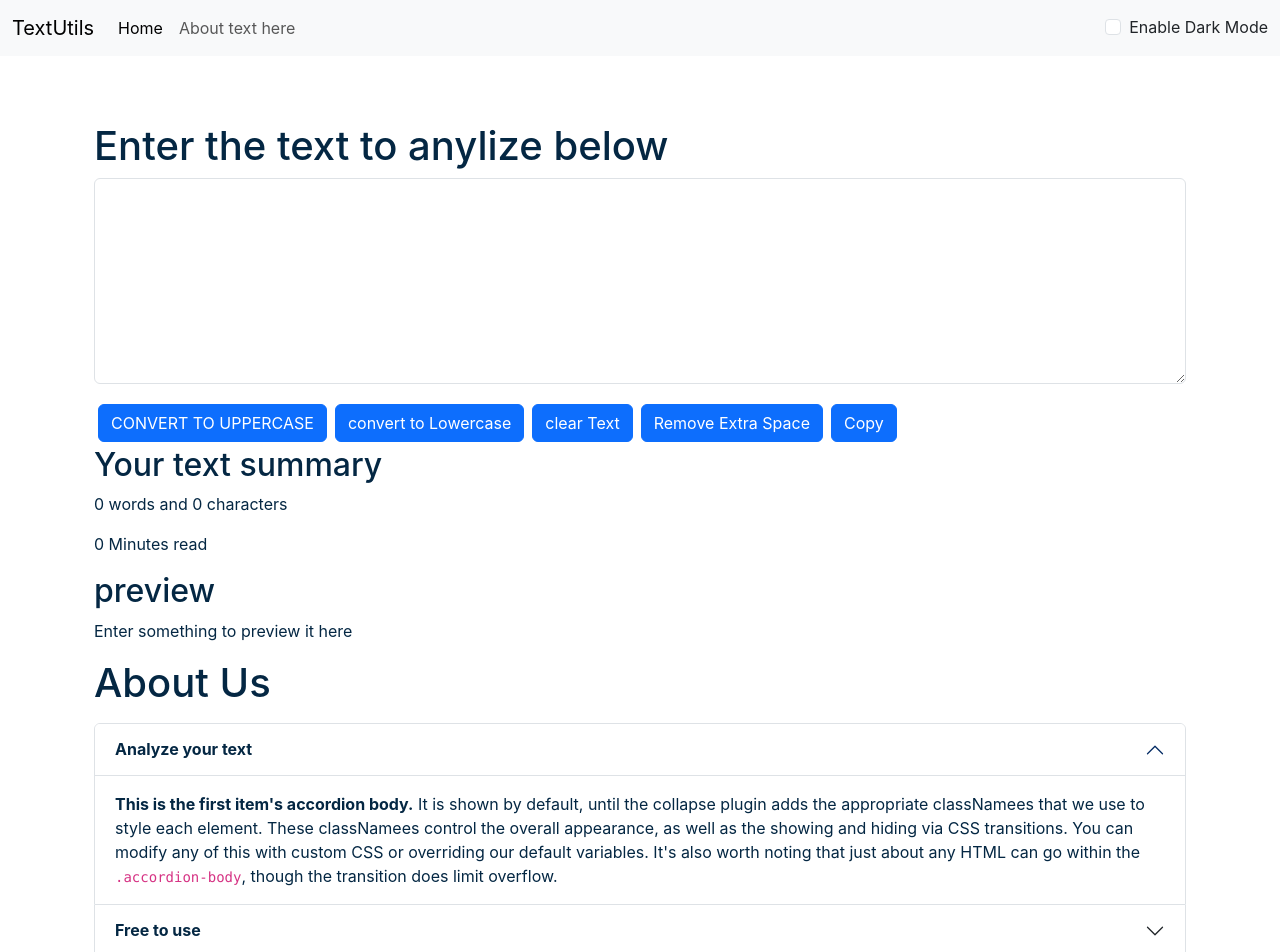
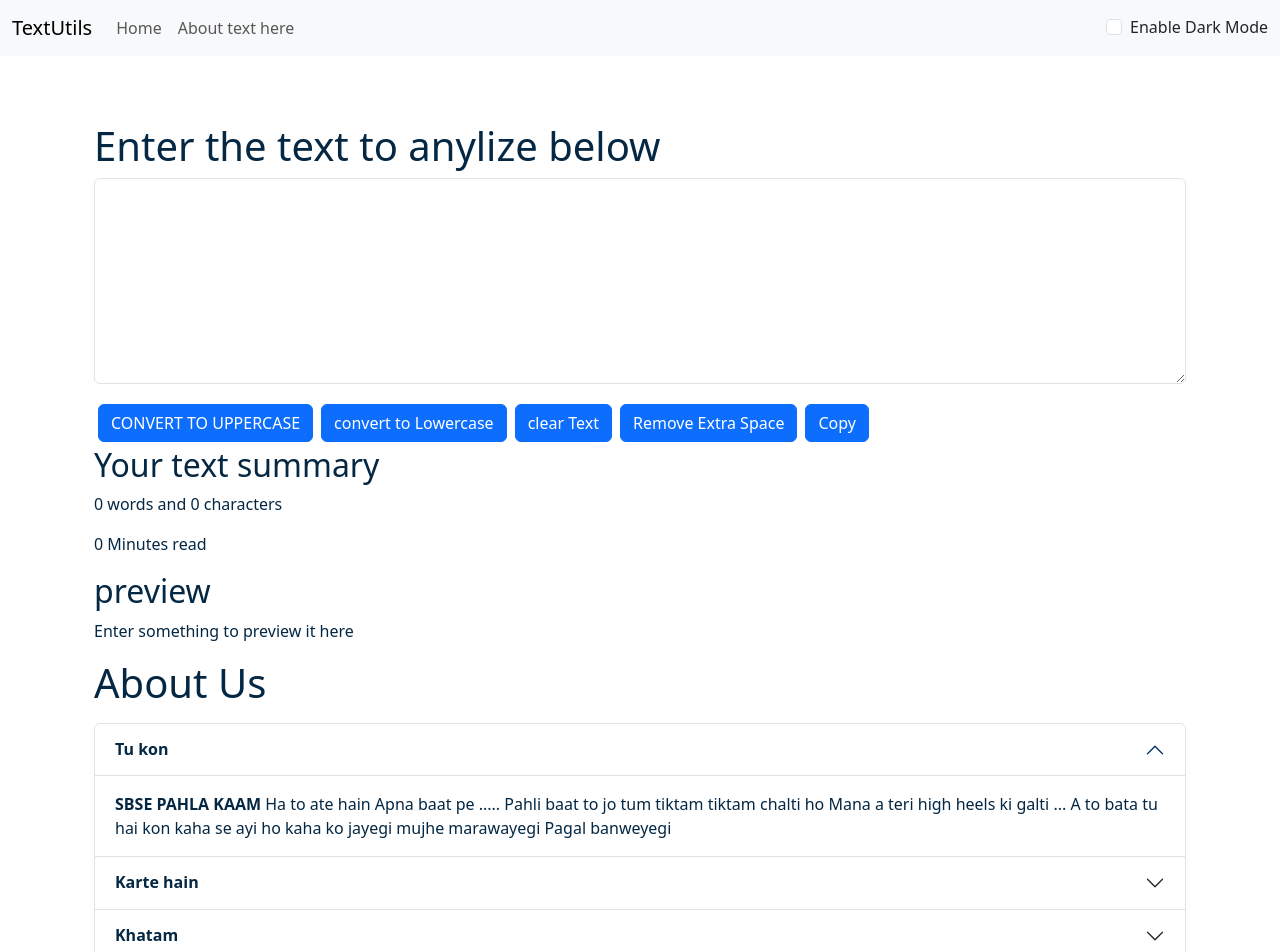
Before and after one commit to Gautam5514/textUtiles, a React (Create React App) app: page / in a window 1280 px wide. Shown: the top 952 px of the page. Built offline with nearby package versions, Linux system fonts and the light colour scheme.

Commit message:
addded some new

```diff
--- a/src/App.js
+++ b/src/App.js
@@ -6,7 +6,7 @@ import About from './components/About';
 import Navbar from './components/Navbar';
 import TextForm from './components/TextForm';
 import React, { useState } from 'react';
-import { BrowserRouter as Router, Route, Routes } from 'react-router-dom';
+
 
 
 
--- a/src/components/About.js
+++ b/src/components/About.js
@@ -39,36 +39,36 @@ export default function About(props) {
   <div className="accordion-item">
     <h2 className="accordion-header">
       <button className="accordion-button" type="button" style={myStyle} data-bs-toggle="collapse" data-bs-target="#collapseOne" aria-expanded="true" aria-controls="collapseOne">
-        <strong>Analyze your text</strong>
+        <strong>Tu kon </strong>
       </button>
     </h2>
     <div id="collapseOne" className="accordion-collapse collapse show" data-bs-parent="#accordionExample">
       <div className="accordion-body" style={myStyle}>
-        <strong>This is the first item's accordion body.</strong> It is shown by default, until the collapse plugin adds the appropriate classNamees that we use to style each element. These classNamees control the overall appearance, as well as the showing and hiding via CSS transitions. You can modify any of this with custom CSS or overriding our default variables. It's also worth noting that just about any HTML can go within the <code>.accordion-body</code>, though the transition does limit overflow.
+        <strong>SBSE PAHLA KAAM</strong> Ha to ate hain Apna baat pe ..... Pahli baat to jo tum tiktam tiktam chalti ho Mana a teri high heels ki galti ... A to bata tu hai kon kaha se ayi ho kaha ko jayegi mujhe marawayegi  Pagal banweyegi
       </div>
     </div>
   </div>
   <div className="accordion-item">
     <h2 className="accordion-header">
       <button className="accordion-button collapsed" type="button" style={myStyle} data-bs-toggle="collapse" data-bs-target="#collapseTwo" aria-expanded="false" aria-controls="collapseTwo">
-        <strong>Free to use</strong>
+        <strong>Karte hain</strong>
       </button>
     </h2>
     <div id="collapseTwo" className="accordion-collapse collapse" data-bs-parent="#accordionExample">
       <div className="accordion-body" style={myStyle}>
-        <strong>This is the second item's accordion body.</strong> It is hidden by default, until the collapse plugin adds the appropriate classNamees that we use to style each element. These classNamees control the overall appearance, as well as the showing and hiding via CSS transitions. You can modify any of this with custom CSS or overriding our default variables. It's also worth noting that just about any HTML can go within the <code>.accordion-body</code>, though the transition does limit overflow.
+        <strong>To bina late kiye.</strong> Ha to chalte hai bina koi bakwash kiye apni baat pe Mere bare mai janne se koi fayda nhi.. bas Mazza kro or Chill maro yrr
       </div>
     </div>
   </div>
   <div className="accordion-item">
     <h2 className="accordion-header">
       <button className="accordion-button collapsed" type="button" style={myStyle} data-bs-toggle="collapse" data-bs-target="#collapseThree" aria-expanded="false" aria-controls="collapseThree">
-        <strong>Browser Compactable</strong>
+        <strong>Khatam</strong>
       </button>
     </h2>
     <div id="collapseThree" className="accordion-collapse collapse" data-bs-parent="#accordionExample">
       <div className="accordion-body" style={myStyle}>
-        <strong>This is the third item's accordion body.</strong> It is hidden by default, until the collapse plugin adds the appropriate classNamees that we use to style each element. These classNamees control the overall appearance, as well as the showing and hiding via CSS transitions. You can modify any of this with custom CSS or overriding our default variables. It's also worth noting that just about any HTML can go within the <code>.accordion-body</code>, though the transition does limit overflow.
+        <strong>This is the last.</strong> Ha to Kya .....Sun raha hai na Sun rhi hu mai
       </div>
     </div>
   </div>
--- a/src/components/Navbar.js
+++ b/src/components/Navbar.js
@@ -13,7 +13,7 @@ export default function Navbar(props) {
             <div className="collapse navbar-collapse" id="navbarSupportedContent">
             <ul className="navbar-nav me-auto mb-2 mb-lg-0">
                 <li className="nav-item">
-                <a className="nav-link active" aria-current="page" href="/">Home</a>
+                <a className="nav-link" aria-current="page" href="/">Home</a>
                 </li>
                 <li className="nav-item">
                 <a className="nav-link" href="/">{props.aboutText}</a>
--- a/src/components/TextForm.js
+++ b/src/components/TextForm.js
@@ -15,10 +15,9 @@ export default function TextForm(props) {
   }
 
   const handleCopy =() =>{
-    var text = document.getElementById("myBox");
-    text.select();
-    navigator.clipboard.writeText(text.value);
-    props.showAlert("Copy your text","success");
+
+    navigator.clipboard.writeText(text);
+    props.showAlert("Copy your Clipboard","success");
   }
 
   const handleExtraSpace =() =>{
@@ -53,7 +52,7 @@ export default function TextForm(props) {
 </div>
 <div className="container" style={{color: props.mode ==='dark'?'white':'#042743'}}>
   <h2>Your text summary</h2>
-  <p>{text.split(" ").filter((element)=>{return element.length!==0}).length} words and {text.length} characters</p>
+  <p>{text.split(/\s+/).filter((element)=>{return element.length!==0}).length} words and {text.length} characters</p>
   <p>{0.008* text.split(" ").filter((element)=>{return element.length!==0}).length} Minutes read</p>
   <h2>preview</h2>
   <p>{text.length>0?text:"Enter something to preview it here"}</p>
--- a/src/index.css
+++ b/src/index.css
@@ -1,13 +1,3 @@
-body {
-  margin: 0;
-  font-family: -apple-system, BlinkMacSystemFont, 'Segoe UI', 'Roboto', 'Oxygen',
-    'Ubuntu', 'Cantarell', 'Fira Sans', 'Droid Sans', 'Helvetica Neue',
-    sans-serif;
-  -webkit-font-smoothing: antialiased;
-  -moz-osx-font-smoothing: grayscale;
+.accordian-button::after {
+  filter: invert();
 }
-
-code {
-  font-family: source-code-pro, Menlo, Monaco, Consolas, 'Courier New',
-    monospace;
-}
```
